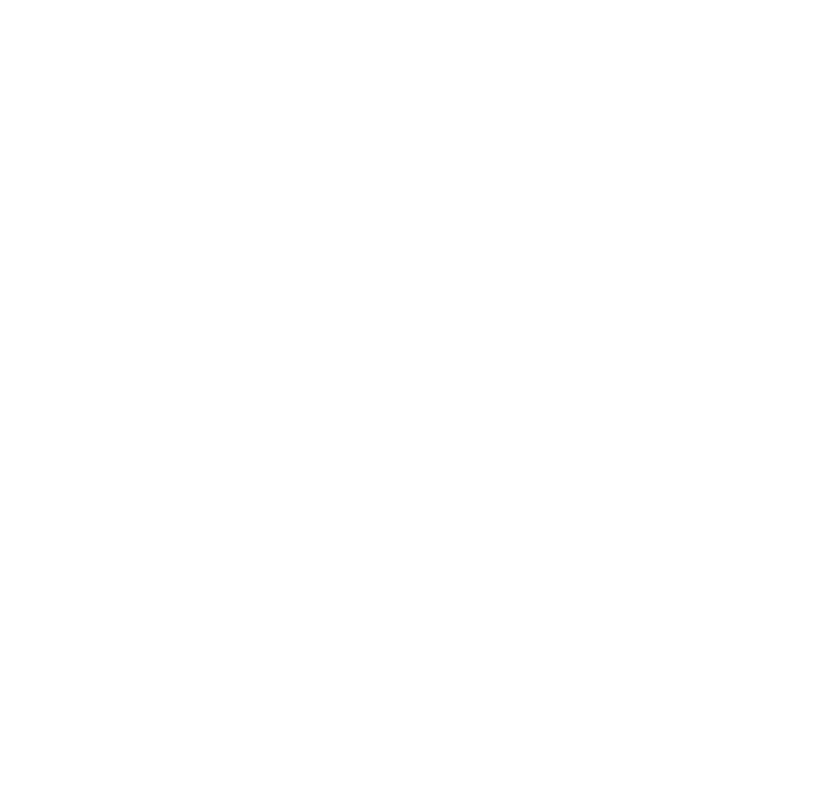
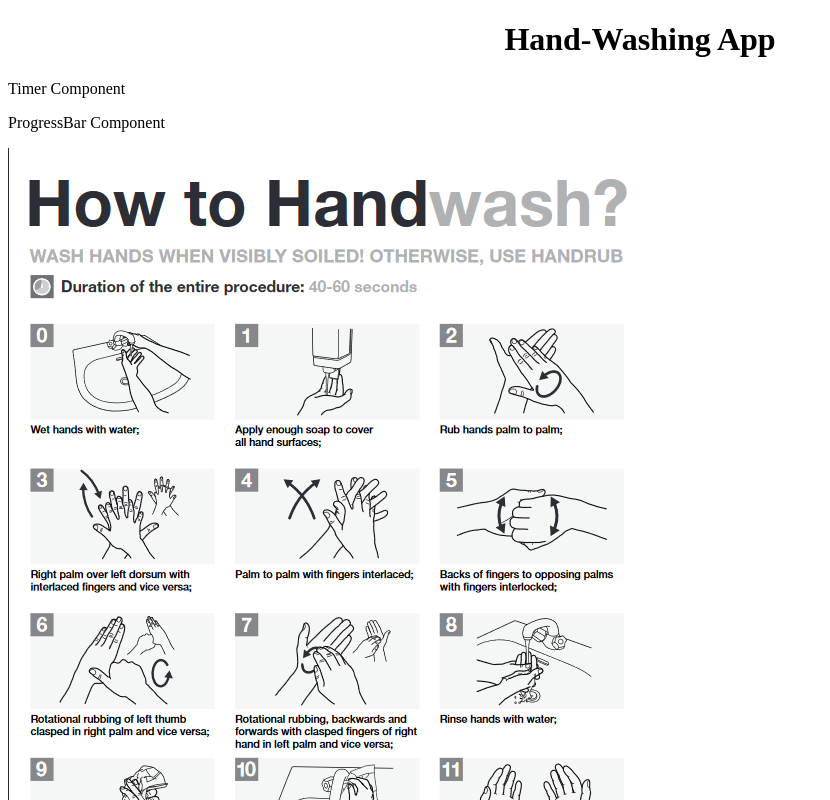
Before and after one commit to raaghuu/hand-washing, a Svelte app: page / in a window 1280 px wide. Shown: the top 800 px of the page, without its empty margins (0-830 px from the left). Built offline with nearby package versions, Linux system fonts and the light colour scheme.

Commit message:
cleanup for branches issues

```diff
--- a/src/App.svelte
+++ b/src/App.svelte
@@ -0,0 +1,16 @@
+<script>
+  import HowTo from './HowTo.svelte';
+  import Timer from './Timer.svelte';
+</script>
+
+<style>
+  h1 {
+    text-align: center;
+  }
+</style>
+
+<h1>Hand-Washing App</h1>
+
+<Timer />
+
+<HowTo />
--- /dev/null
+++ b/src/HowTo.svelte
@@ -0,0 +1,12 @@
+<style>
+  img {
+    max-width: 100%;
+  }
+</style>
+
+<div bp="grid">
+  <img
+    bp="4@md 12@sm offset-5@md"
+    src="handwash.png"
+    alt="How to wash your hands." />
+</div>
--- /dev/null
+++ b/src/ProgressBar.svelte
@@ -0,0 +1 @@
+<p>ProgressBar Component</p>
--- /dev/null
+++ b/src/Timer.svelte
@@ -0,0 +1,7 @@
+<script>
+  import ProgressBar from './ProgressBar.svelte';
+</script>
+
+<p>Timer Component</p>
+
+<ProgressBar />
```
Also changed, not shown: public/handwash.png (added).
